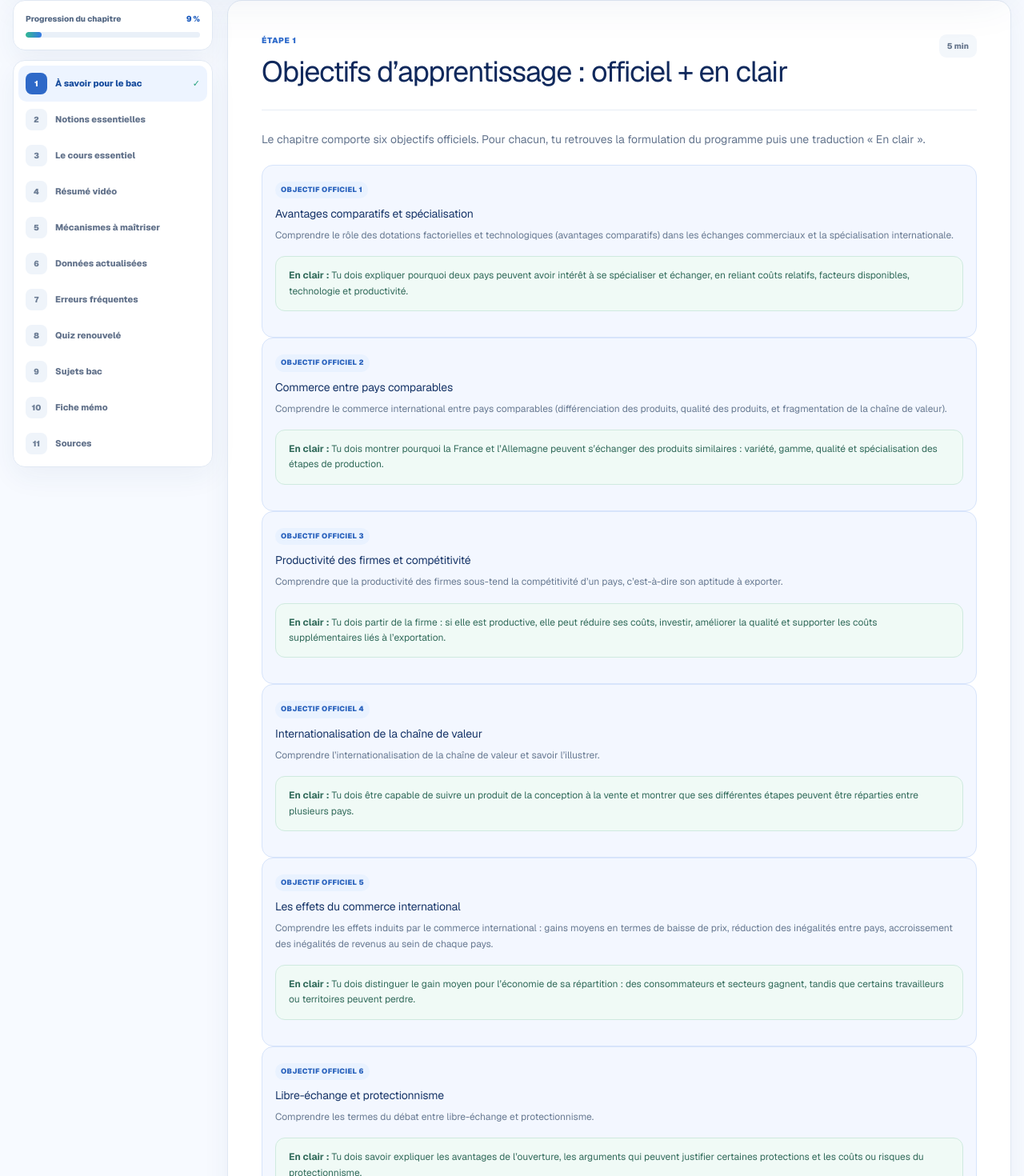
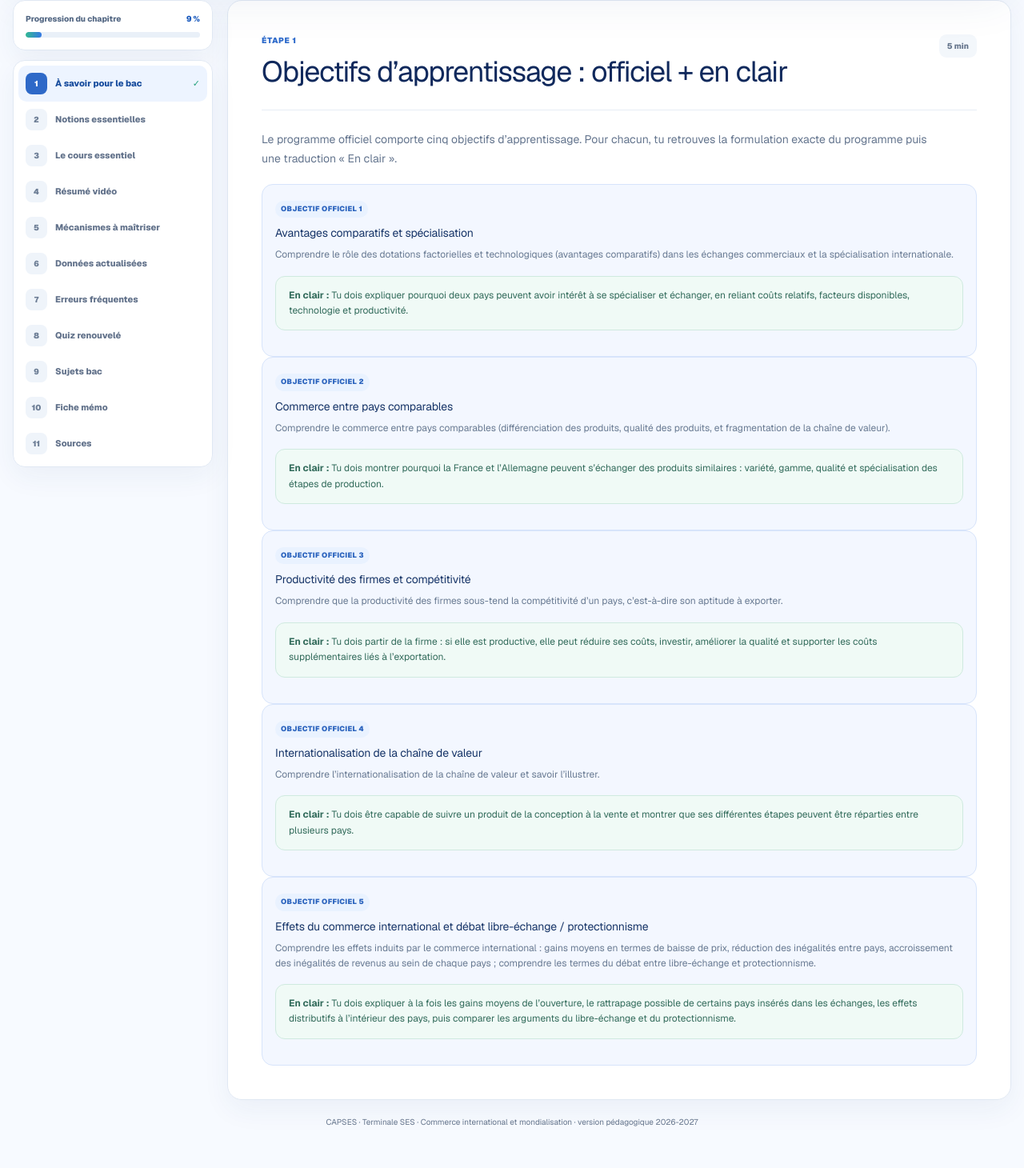
Before and after one commit to menceco-dakasier/capses, a Next.js app: page /terminale/commerce-international in a window 1280 px wide. Shown: the part 604-2074 px from the top of the page at 80% size. Built offline with nearby package versions, Linux system fonts and the light colour scheme.

Commit message:
fix: aligner commerce sur le programme officiel

```diff
--- a/src/app/terminale/commerce-international/page.tsx
+++ b/src/app/terminale/commerce-international/page.tsx
@@ -285,17 +285,21 @@ function Flow({ items }: { items: string[] }) {
   );
 }
 
-function drawQuestions() {
-  const items = [...QUIZ_BANK];
+function shuffleInPlace<T>(items: T[]) {
   for (let i = items.length - 1; i > 0; i -= 1) {
     const j = Math.floor(Math.random() * (i + 1));
     [items[i], items[j]] = [items[j], items[i]];
   }
+  return items;
+}
+
+function drawQuestions() {
+  const items = shuffleInPlace([...QUIZ_BANK]);
 
   return items.slice(0, QUIZ_SIZE).map((question) => {
-    const shuffledOptions = question.options
-      .map((option, index) => ({ option, isCorrect: index === question.correct }))
-      .sort(() => Math.random() - 0.5);
+    const shuffledOptions = shuffleInPlace(
+      question.options.map((option, index) => ({ option, isCorrect: index === question.correct }))
+    );
 
     return {
       ...question,
@@ -485,7 +489,7 @@ export default function CommerceInternationalPage() {
             {active === "bac" && (
               <>
                 <p className={styles.intro}>
-                  Le chapitre comporte six objectifs officiels. Pour chacun, tu retrouves la formulation du programme
+                  Le programme officiel comporte cinq objectifs d’apprentissage. Pour chacun, tu retrouves la formulation exacte du programme
                   puis une traduction « En clair ».
                 </p>
                 {[
@@ -498,7 +502,7 @@ export default function CommerceInternationalPage() {
                   {
                     n:"Objectif officiel 2",
                     title:"Commerce entre pays comparables",
-                    official:"Comprendre le commerce international entre pays comparables (différenciation des produits, qualité des produits, et fragmentation de la chaîne de valeur).",
+                    official:"Comprendre le commerce entre pays comparables (différenciation des produits, qualité des produits, et fragmentation de la chaîne de valeur).",
                     clear:"Tu dois montrer pourquoi la France et l’Allemagne peuvent s’échanger des produits similaires : variété, gamme, qualité et spécialisation des étapes de production."
                   },
                   {
@@ -515,15 +519,9 @@ export default function CommerceInternationalPage() {
                   },
                   {
                     n:"Objectif officiel 5",
-                    title:"Les effets du commerce international",
-                    official:"Comprendre les effets induits par le commerce international : gains moyens en termes de baisse de prix, réduction des inégalités entre pays, accroissement des inégalités de revenus au sein de chaque pays.",
-                    clear:"Tu dois distinguer le gain moyen pour l’économie de sa répartition : des consommateurs et secteurs gagnent, tandis que certains travailleurs ou territoires peuvent perdre."
-                  },
-                  {
-                    n:"Objectif officiel 6",
-                    title:"Libre-échange et protectionnisme",
-                    official:"Comprendre les termes du débat entre libre-échange et protectionnisme.",
-                    clear:"Tu dois savoir expliquer les avantages de l’ouverture, les arguments qui peuvent justifier certaines protections et les coûts ou risques du protectionnisme."
+                    title:"Effets du commerce international et débat libre-échange / protectionnisme",
+                    official:"Comprendre les effets induits par le commerce international : gains moyens en termes de baisse de prix, réduction des inégalités entre pays, accroissement des inégalités de revenus au sein de chaque pays ; comprendre les termes du débat entre libre-échange et protectionnisme.",
+                    clear:"Tu dois expliquer à la fois les gains moyens de l’ouverture, le rattrapage possible de certains pays insérés dans les échanges, les effets distributifs à l’intérieur des pays, puis comparer les arguments du libre-échange et du protectionnisme."
                   },
                 ].map((oa) => (
                   <div className={styles.card + " " + styles.cardBlue} key={oa.n}>
@@ -641,6 +639,19 @@ export default function CommerceInternationalPage() {
                   <strong>Attention :</strong> une protection peut aussi augmenter les prix, renchérir les intrants importés,
                   provoquer des représailles et maintenir artificiellement des secteurs peu efficaces.
                 </div>
+                <h3 className={styles.subTitle}>Exemple à savoir illustrer : la chaîne de valeur d’un smartphone</h3>
+                <div className={styles.card + " " + styles.cardBlue}>
+                  <p>
+                    Un smartphone permet de suivre une chaîne de valeur internationalisée : conception et logiciel dans un pays,
+                    semi-conducteurs et écrans produits par des fournisseurs spécialisés dans plusieurs pays d’Asie,
+                    assemblage dans un autre territoire, puis transport, marketing et distribution sur les marchés de vente.
+                    La valeur du produit final résulte donc d’étapes dispersées géographiquement et coordonnées par la firme.
+                  </p>
+                  <div className={styles.callout + " " + styles.good}>
+                    <strong>Ce qu’il faut montrer au bac :</strong> fragmentation des tâches → spécialisation de chaque territoire selon coûts,
+                    compétences et technologies → échanges de composants → assemblage → produit final vendu mondialement.
+                  </div>
+                </div>
               </>
             )}
 
@@ -683,13 +694,19 @@ export default function CommerceInternationalPage() {
                 <h3 className={styles.subTitle}>6. Ouverture commerciale → gains pour les consommateurs</h3>
                 <Flow items={["Ouverture","Concurrence + économies d’échelle","Prix possibles ↓","Variété ↑","Pouvoir d’achat réel ↑","Gain moyen du consommateur"]} />
 
-                <h3 className={styles.subTitle}>7. Ouverture commerciale → inégalités internes possibles</h3>
+                <h3 className={styles.subTitle}>7. Insertion dans les échanges → rattrapage possible entre pays</h3>
+                <Flow items={["Accès aux marchés mondiaux","Spécialisation + exportations","Investissements / transferts de technologies","Productivité et revenus ↑","Rattrapage de certains pays émergents","Inégalités entre pays possibles ↓"]} />
+                <div className={styles.callout}>
+                  <strong>À nuancer :</strong> le commerce peut contribuer au rattrapage lorsqu’il s’accompagne d’investissements, d’institutions, de formation et de politiques publiques adaptées. Il n’assure pas automatiquement la convergence de tous les pays.
+                </div>
+
+                <h3 className={styles.subTitle}>8. Ouverture commerciale → inégalités internes possibles</h3>
                 <Flow items={["Concurrence des importations","Secteurs exposés se contractent","Demande de certains emplois ↓","Revenus / emploi de certains groupes ↓","Gains concentrés ailleurs","Inégalités internes possibles ↑"]} />
 
-                <h3 className={styles.subTitle}>8. Droit de douane → effets contradictoires</h3>
+                <h3 className={styles.subTitle}>9. Droit de douane → effets contradictoires</h3>
                 <Flow items={["Droit de douane","Prix importé ↑","Producteurs nationaux protégés","Consommateurs / firmes utilisatrices paient plus","Risque de représailles","Gain global incertain"]} />
 
-                <h3 className={styles.subTitle}>9. Protectionnisme éducateur</h3>
+                <h3 className={styles.subTitle}>10. Protectionnisme éducateur</h3>
                 <Flow items={["Industrie naissante","Productivité initiale faible","Protection temporaire","Apprentissage + investissement","Productivité ↑","Ouverture lorsque compétitive"]} />
               </>
             )}
@@ -898,9 +915,9 @@ export default function CommerceInternationalPage() {
                   ont été remplacées par les dernières publications disponibles en 2026.
                 </p>
                 <div className={styles.sourceList}>
-                  <a className={styles.sourceItem} href="https://eduscol.education.fr/document/23155/download" target="_blank" rel="noreferrer">
-                    <strong>Programme officiel / Eduscol</strong>
-                    Objectifs d’apprentissage du chapitre de Terminale SES.
+                  <a className={styles.sourceItem} href="https://www.education.gouv.fr/media/26477/download" target="_blank" rel="noreferrer">
+                    <strong>Programme officiel de Terminale SES — BO 2019</strong>
+                    Formulation officielle des cinq objectifs d’apprentissage du chapitre.
                   </a>
                   <a className={styles.sourceItem} href="https://www.wto.org/english/res_e/booksp_e/gtos0326_e.pdf" target="_blank" rel="noreferrer">
                     <strong>OMC — Global Trade Outlook and Statistics, mars 2026</strong>
```
